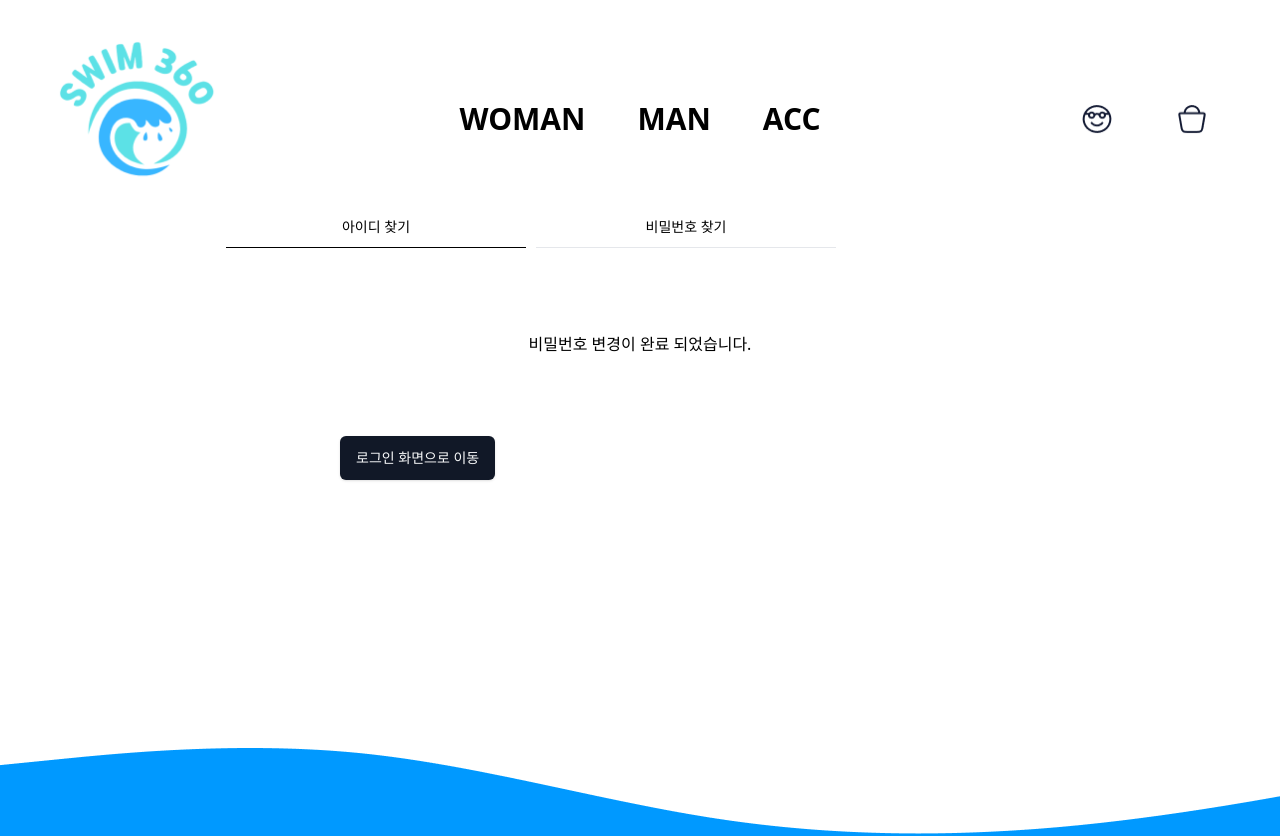
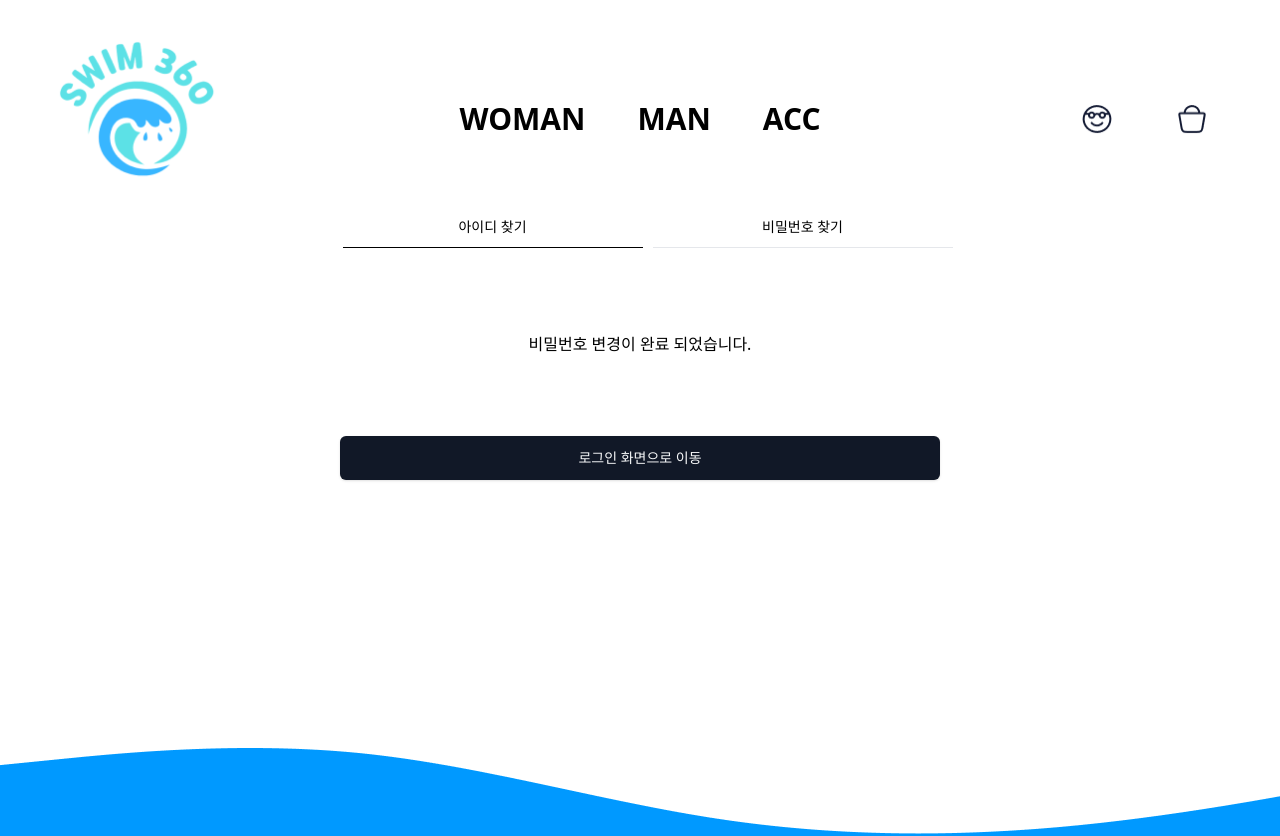
Before and after one commit to ormcamp-fe-3rd/swim360, a React (Vite) app in the folder frontend/: page /changepwdcompletionpage in a window 1280 px wide. Shown: the top 836 px of the page. Built offline with nearby package versions, Linux system fonts and the light colour scheme.

Commit message:
design: 탭, 버튼 레이아웃 수정

```diff
--- a/frontend/src/components/common/PrimaryButton.tsx
+++ b/frontend/src/components/common/PrimaryButton.tsx
@@ -5,7 +5,7 @@ interface PrimaryButtonProps {
 }
 
 function PrimaryButton({ children }: PrimaryButtonProps) {
-  return <Button className={"rounded-4 py-[22px]"}>{children}</Button>;
+  return <Button className={"rounded-4 w-full py-[22px]"}>{children}</Button>;
 }
 
 export default PrimaryButton;
--- a/frontend/src/routes/pages/ChangePwdCompletionPage.tsx
+++ b/frontend/src/routes/pages/ChangePwdCompletionPage.tsx
@@ -4,7 +4,7 @@ import { Tabs, TabsList, TabsTrigger } from "@/components/ui/tabs";
 function JoinCompletionPage() {
   return (
     <div className="mx-auto w-[836px]">
-      <Tabs defaultValue="find-id" className="w-[603px]">
+      <Tabs defaultValue="find-id" className="mx-auto w-[603px]">
         <TabsList className="gap-2.5 pb-2.5">
           <TabsTrigger value="find-id" className="w-[300px]">
             아이디 찾기
```
